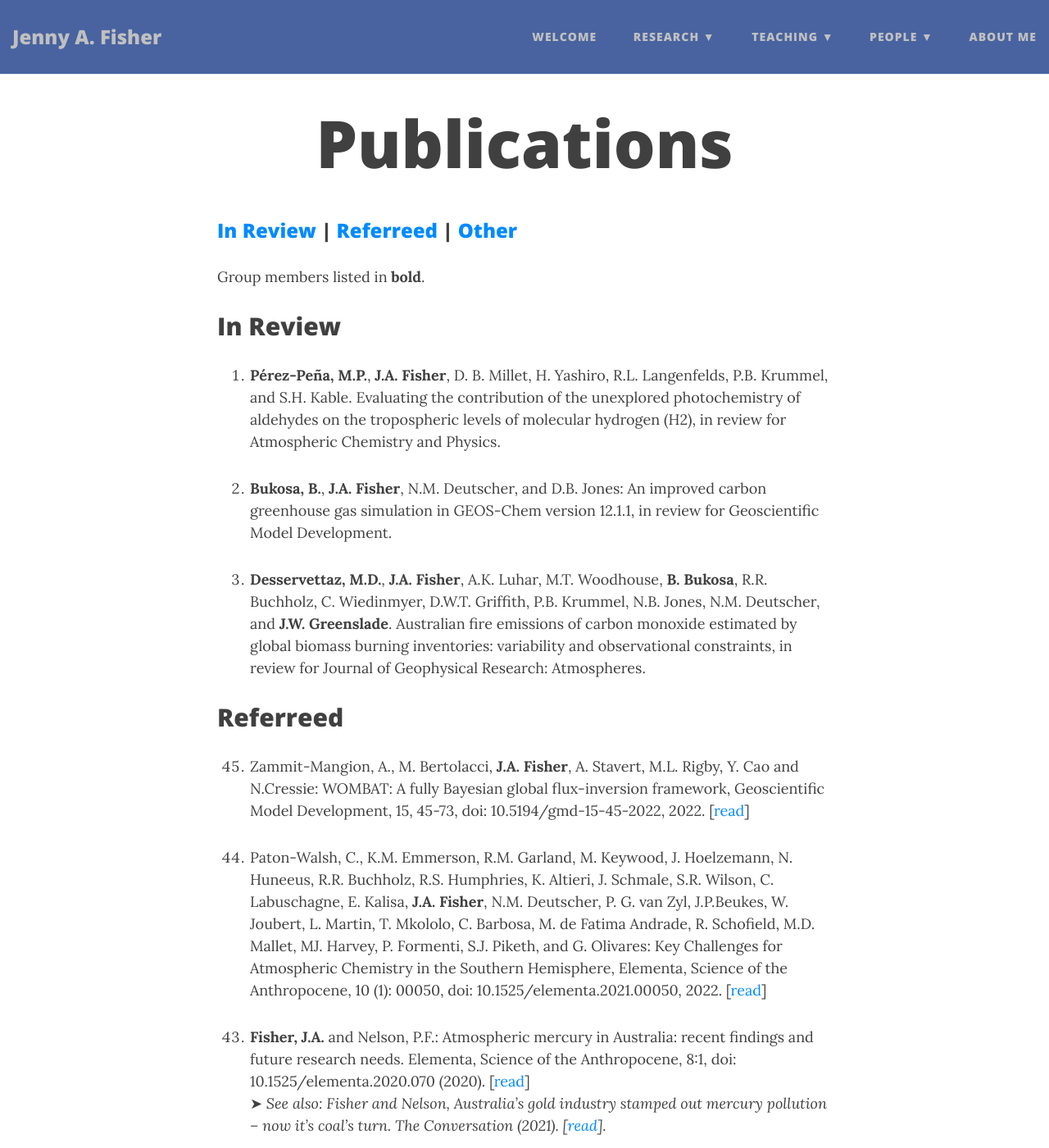
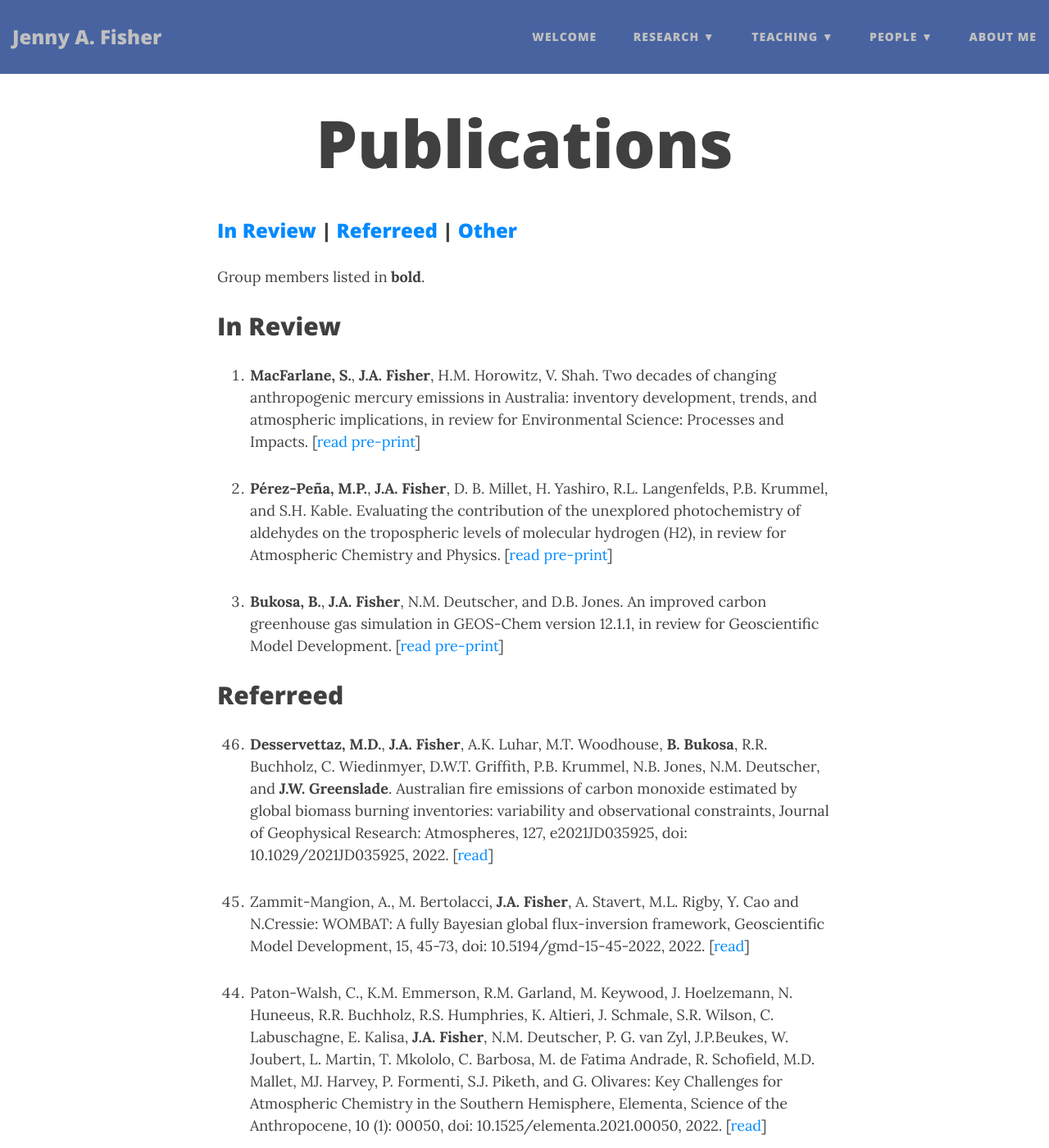
Before and after one commit to jennyfisher/jennyfisher.github.io, a Jekyll site: the page built from publications.md, in a window 1280 px wide and 1400 px high. Shown: the whole window at 82% size. Built offline with Jekyll 4.4.1, drawn with Linux system fonts in a browser that asks for light colours; nearby versions of some CDN libraries.

Commit message:
Update publications.md

```diff
--- a/publications.md
+++ b/publications.md
@@ -9,14 +9,18 @@ Group members listed in **bold**.
 
 ## In Review
 
-1. **Pérez-Peña, M.P.**, **J.A. Fisher**, D. B. Millet, H. Yashiro, R.L. Langenfelds, P.B. Krummel, and S.H. Kable. Evaluating the contribution of the unexplored photochemistry of aldehydes on the tropospheric levels of molecular hydrogen (H2), in review for Atmospheric Chemistry and Physics.
+1. **MacFarlane, S.**, **J.A. Fisher**, H.M. Horowitz, V. Shah. Two decades of changing anthropogenic mercury emissions in Australia: inventory development, trends, and atmospheric implications, in review for Environmental Science: Processes and Impacts. [[read pre-print](https://eartharxiv.org/repository/view/3048/)]
 
-1.	**Bukosa, B.**, **J.A. Fisher**, N.M. Deutscher, and D.B. Jones: An improved carbon greenhouse gas simulation in GEOS-Chem version 12.1.1, in review for Geoscientific Model Development.
+1. **Pérez-Peña, M.P.**, **J.A. Fisher**, D. B. Millet, H. Yashiro, R.L. Langenfelds, P.B. Krummel, and S.H. Kable. Evaluating the contribution of the unexplored photochemistry of aldehydes on the tropospheric levels of molecular hydrogen (H2), in review for Atmospheric Chemistry and Physics. [[read pre-print](https://acp.copernicus.org/preprints/acp-2021-1052/acp-2021-1052.pdf)]
 
-2. **Desservettaz, M.D.**, **J.A. Fisher**, A.K. Luhar, M.T. Woodhouse, **B. Bukosa**, R.R. Buchholz, C. Wiedinmyer, D.W.T. Griffith, P.B. Krummel, N.B. Jones, N.M. Deutscher, and  **J.W. Greenslade**. Australian fire emissions of carbon monoxide estimated by global biomass burning inventories: variability and observational constraints, in review for Journal of Geophysical Research: Atmospheres.
+1.	**Bukosa, B.**, **J.A. Fisher**, N.M. Deutscher, and D.B. Jones. An improved carbon greenhouse gas simulation in GEOS-Chem version 12.1.1, in review for Geoscientific Model Development. [[read pre-print](https://gmd.copernicus.org/preprints/gmd-2021-173/gmd-2021-173.pdf)]
+
+
 
 
 ## Referreed
+
+1. **Desservettaz, M.D.**, **J.A. Fisher**, A.K. Luhar, M.T. Woodhouse, **B. Bukosa**, R.R. Buchholz, C. Wiedinmyer, D.W.T. Griffith, P.B. Krummel, N.B. Jones, N.M. Deutscher, and  **J.W. Greenslade**. Australian fire emissions of carbon monoxide estimated by global biomass burning inventories: variability and observational constraints, Journal of Geophysical Research: Atmospheres, 127, e2021JD035925, doi: 10.1029/2021JD035925, 2022. [[read](https://agupubs.onlinelibrary.wiley.com/doi/10.1029/2021JD035925)]
 
 1.	Zammit-Mangion, A., M. Bertolacci, **J.A. Fisher**, A. Stavert, M.L. Rigby, Y. Cao and N.Cressie: WOMBAT: A fully Bayesian global flux-inversion framework, Geoscientific Model Development, 15, 45-73, doi: 10.5194/gmd-15-45-2022, 2022. [[read](https://gmd.copernicus.org/articles/15/45/2022/)]
 
```
